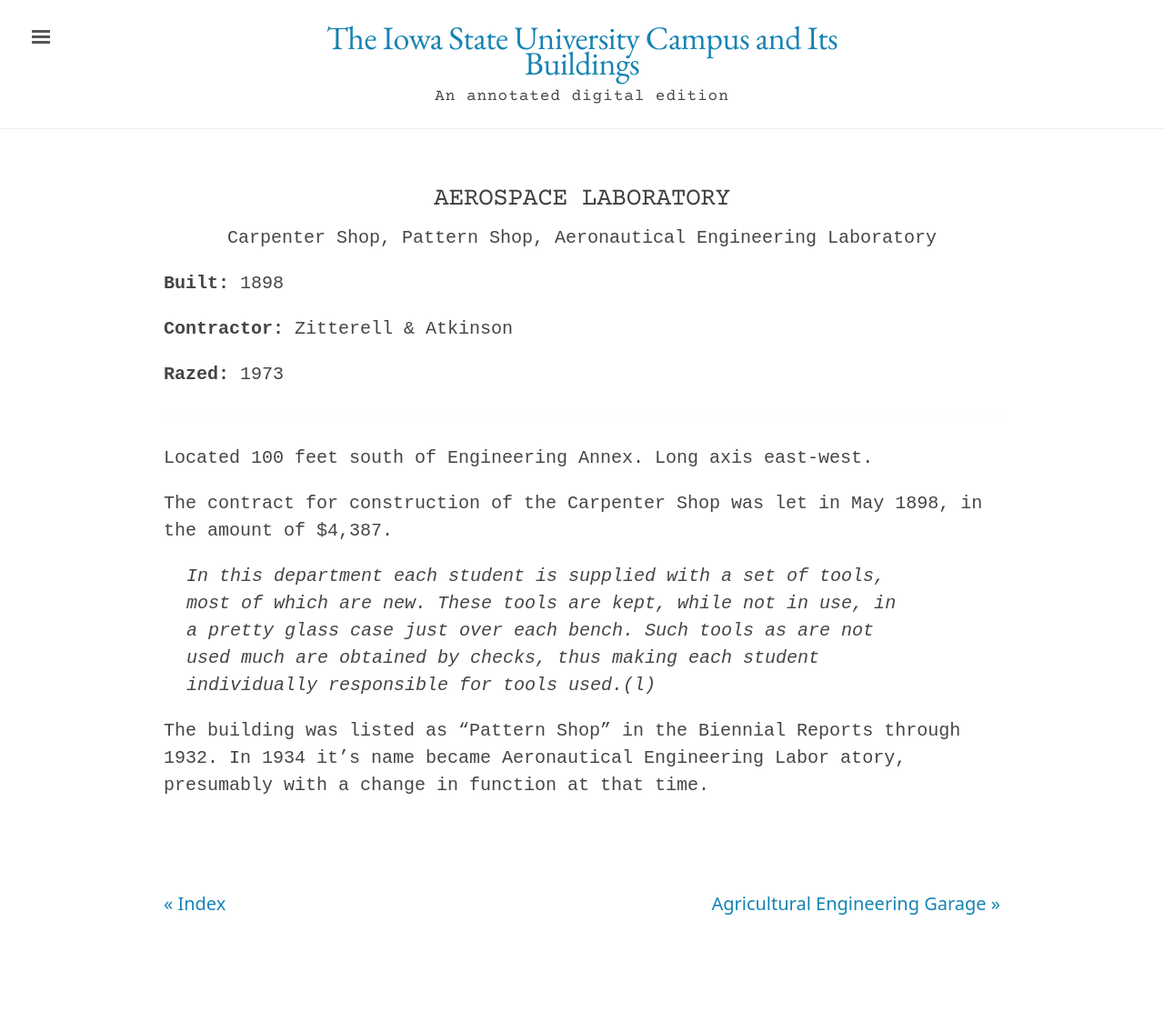
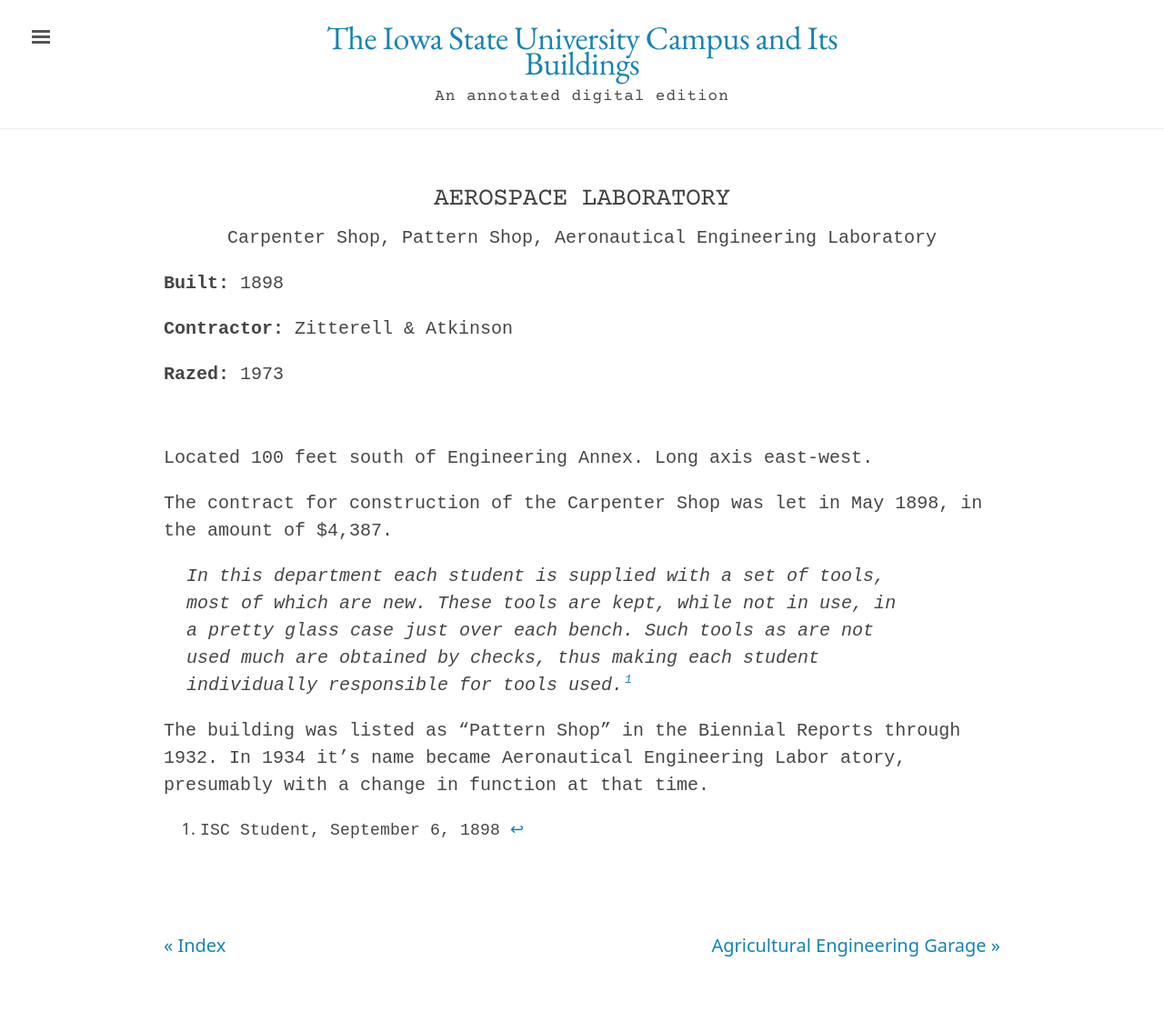
Before and after one commit to emanderson811/day-edition, a Jekyll site: the page built from _texts/buildings/001day-aerospace-lab.md, in a window 1280 px wide. Shown: the whole page at 91% size. Built offline with Jekyll 4.4.1, drawn with Linux system fonts in a browser that asks for light colours; before the commit the page ends 1089 px from its top, so only the background shows below that.

Commit message:
Update 001day-aerospace-lab.md

```diff
--- a/_texts/buildings/001day-aerospace-lab.md
+++ b/_texts/buildings/001day-aerospace-lab.md
@@ -22,6 +22,8 @@
 
 The contract for construction of the Carpenter Shop was let in May 1898, in the amount of $4,387.
 
->In this department each student is supplied with a set of tools, most of which are new. These tools are kept, while not in use, in a pretty glass case just over each bench. Such tools as are not used much are obtained by checks, thus making each student individually responsible for tools used.(l)
+>In this department each student is supplied with a set of tools, most of which are new. These tools are kept, while not in use, in a pretty glass case just over each bench. Such tools as are not used much are obtained by checks, thus making each student individually responsible for tools used.[^fn1]
 
 The building was listed as "Pattern Shop" in the Biennial Reports through 1932. In 1934 it's name became Aeronautical Engineering Labor atory, presumably with a change in function at that time.
+
+[^fn1]: ISC Student, September 6, 1898
```
